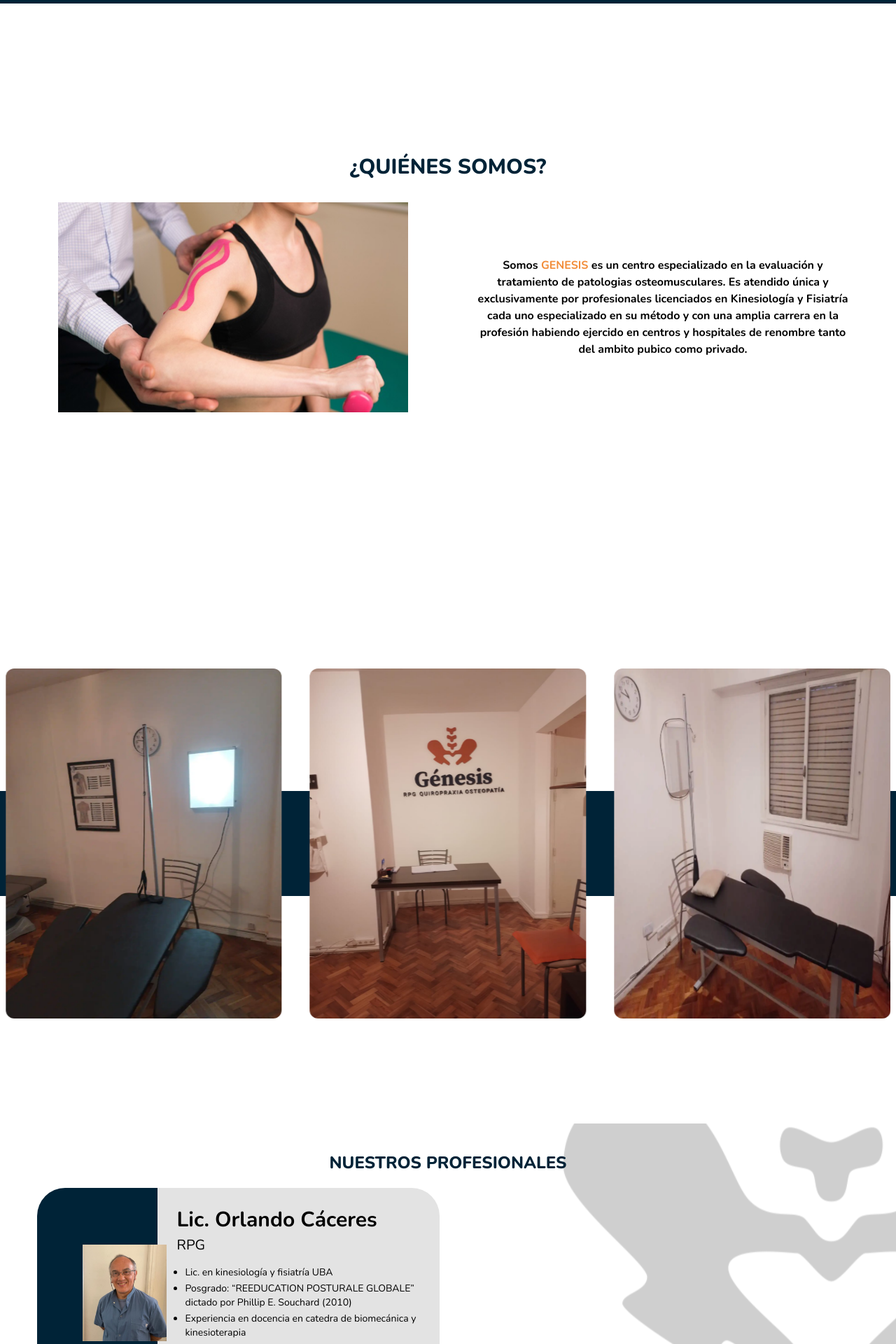
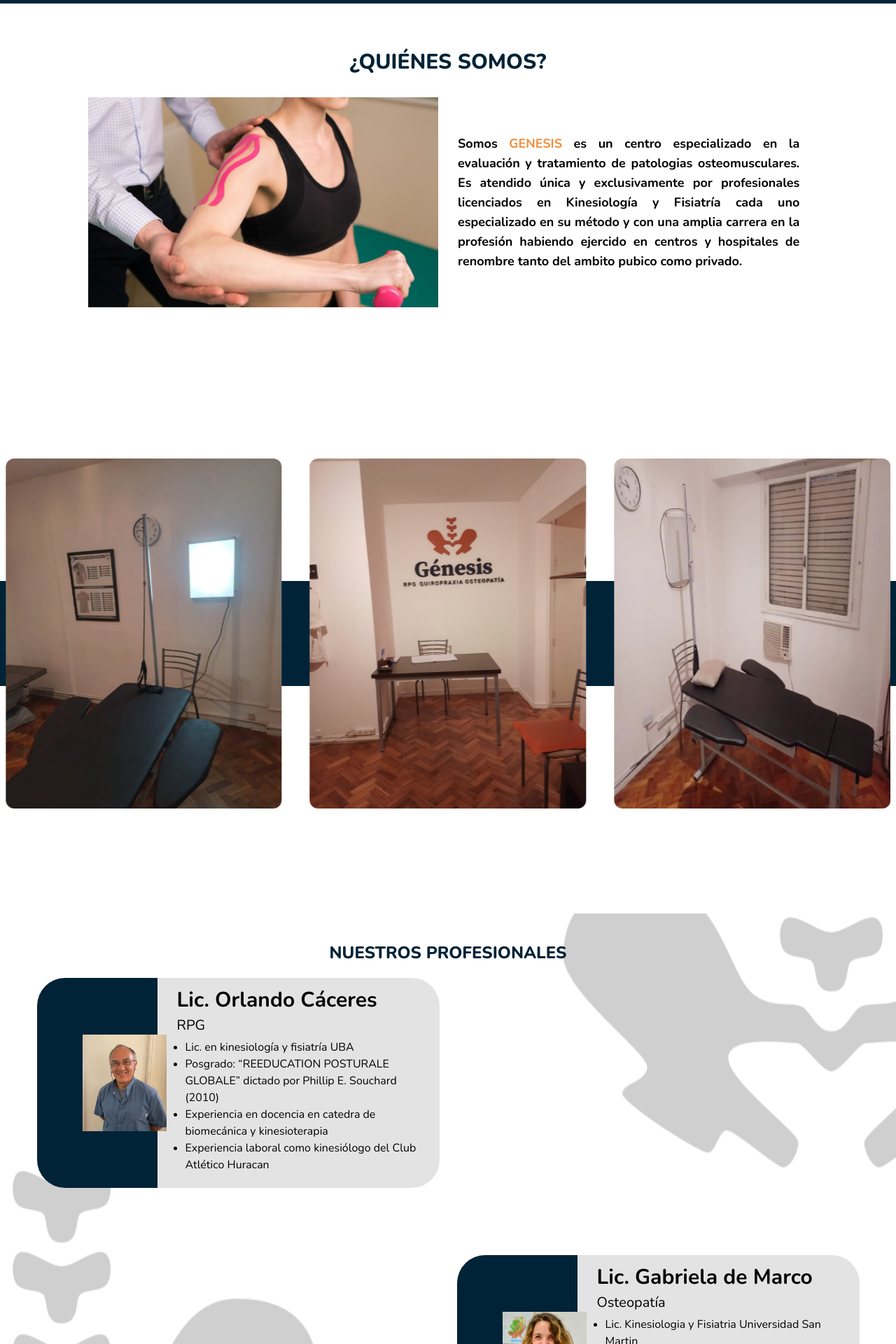
Before and after one commit to tomaslami/update-genesis, a Next.js app: page / in a window 1280 px wide. Shown: the part 1680-3600 px from the top of the page at 70% size. Built offline with nearby package versions, Linux system fonts and the light colour scheme.

Commit message:
last changes

```diff
--- a/src/components/AboutUs.tsx
+++ b/src/components/AboutUs.tsx
@@ -4,16 +4,16 @@
 
 const AboutUs = () => {
   return (
-    <main id='nosotros' className='w-full md:min-h-screen h-[700px] flex flex-col justify-center items-center gap-5 lg:gap-8 '>
-      <div className='flex justify-center items-center w-full h-2/12 '>
+    <main id='nosotros' className='w-full md:h-[500px] h-[700px] flex flex-col justify-center items-center gap-5 lg:gap-8 '>
+      <div className='flex justify-center items-center w-full h-1/12 '>
         <h1 className='text-center text-3xl text-[#002337] font-extrabold '>¿QUIÉNES SOMOS?</h1>
       </div>
       <div className='w-full px-10 h-10/12 flex md:flex-row flex-col justify-center items-center gap-7'>
-        <div className='lg:w-1/2 w-full flex justify-center items-center'>
+        <div className='lg:w-1/2 w-full flex justify-end items-center'>
           <img src="/ABOUT-US.webp" alt="Ejercicios" className='lg:w-[500px] w-[400px] h-[200px] lg:h-[300px]' />
         </div>
-        <div className='w-full lg:w-1/2 h-full flex justify-center items-center flex-col'>
-          <p className='w-11/12 font-bold text-center text-base'>
+        <div className='w-full lg:w-1/2 h-full flex justify-center items-start flex-col'>
+          <p className='w-10/12 font-bold md:text-justify text-center text-base md:text-lg'>
             Somos <span className='text-[#F28C38]'>GENESIS</span> es un centro especializado en la evaluación y tratamiento de patologias osteomusculares. Es atendido única y exclusivamente por profesionales licenciados en Kinesiología y Fisiatría cada uno especializado en su método y con una amplia carrera en la profesión habiendo ejercido en centros y hospitales de renombre tanto del ambito pubico como privado.
           </p>
         </div>
--- a/src/components/tools/FooterIcons.tsx
+++ b/src/components/tools/FooterIcons.tsx
@@ -11,24 +11,24 @@
               <img src={footer.icon} alt={footer.img_alt} className='text-white text-lg font-light' />
             </li>
             <li>
-              <h4 className='text-white text-sm font-normal'>{footer.text}</h4>
+              <h4 className='text-white text-sm md:text-lg font-normal'>{footer.text}</h4>
             </li>
           </ul>
         </div>
       ))}
       <ul className='w-full flex lg:justify-between justify-around pt-10 lg:pt-0'>
         <li>
-          <a href="https://www.instagram.com/consultoriogenesis.caba/">
+          <a target='_blank' href="https://www.instagram.com/consultoriogenesis.caba/">
             <img src="/icons/IG.svg" alt="Instagram" className='' />
           </a>
         </li>
         <li>
-          <a href="https://www.facebook.com/consultoriogenesis.caba">
+          <a target='_blank' href="https://www.facebook.com/consultoriogenesis.caba">
             <img src="/icons/FB.svg " alt="Facebook" className='' />
           </a>
         </li>
         <li>
-          <a href="https://api.whatsapp.com/send?phone=5491122519048&amp;text=G-%20Hola%20encontr%C3%A9%20tus%20servicios%20en%20Google.%20Quisiera%20pedir%20informaci%C3%B3n%20sobre%20tratamientos." target="_blank">
+          <a target='_blank' href="https://api.whatsapp.com/send?phone=5491122519048&amp;text=G-%20Hola%20encontr%C3%A9%20tus%20servicios%20en%20Google.%20Quisiera%20pedir%20informaci%C3%B3n%20sobre%20tratamientos." target="_blank">
             <img src="/icons/WPP.svg" alt="WhatsApp" className='' />
           </a>
         </li>
--- a/src/components/tools/ProfessionalCard.tsx
+++ b/src/components/tools/ProfessionalCard.tsx
@@ -14,28 +14,30 @@
 const ProfessionalCard = ({ image, name, title, item1, item2, item3, item4 }: ProfessionalCardProps) => {
   return (
     <div className='md:w-1/2 w-full flex justify-center items-center card-container'>
-      <div className='professional-card flex lg:flex-row flex-col justify-start items-center  md:pl-[50px] '>
+      <div className='professional-card flex lg:flex-row flex-col justify-start items-center  lg:pl-[50px] '>
         <div className='w-2/6 md:w-2/6 h-2/6 lg:full flex justify-center items-center flex-col'>
           <div className='w-full h-[178px] flex justify-center items-center'>
             <img src={image} alt="Profesional Génesis" className='w-[120px]' />
           </div>
         </div>
-        <div className='w-5/6 h-4/6 md:h-full flex md:justify-center md:items-start justify-center items-center flex-col'>
-          <h1 className='w-full md:text-3xl text-xl font-bold md:pb-1 text-center md:text-start '>{name}</h1>
-          <h2 className='text-xl font-normal'>{title}</h2>
-          <ul className='p-3 '>
+        <div className='w-5/6 h-4/6 md:h-full flex md:justify-center md:items-start justify-center items-center flex-col md:gap-3'>
+          <div className='flex justify-center items-start flex-col w-full h-1/4 pt-5'>
+            <h1 className='w-full md:text-3xl text-xl font-bold md:pb-1 text-center md:text-start '>{name}</h1>
+            <h2 className='text-xl font-normal'>{title}</h2>
+          </div>
+          <ul className='w-full h-3/4 px-3 flex justify-start items-start flex-col '>
             <li className='list-disc'>
-              <h3 className='text-sm font-light '>{item1}</h3>
+              <h3 className='text-sm md:text-base font-light '>{item1}</h3>
             </li>
             <li className='list-disc'>
-              <h4 className='text-sm font-light '>{item2}</h4>
+              <h4 className='text-sm md:text-base font-light '>{item2}</h4>
             </li>
             <li className='list-disc'>
-              <h5 className='text-sm font-light '>{item3}</h5>
+              <h5 className='text-sm md:text-base font-light '>{item3}</h5>
             </li>
             {
               item4 === '' ? <li></li> : <li className='list-disc'>
-                <h6 className='text-sm font-light '>{item4}</h6>
+                <h6 className='text-sm md:text-base font-light '>{item4}</h6>
               </li>
             }
           </ul>
```
